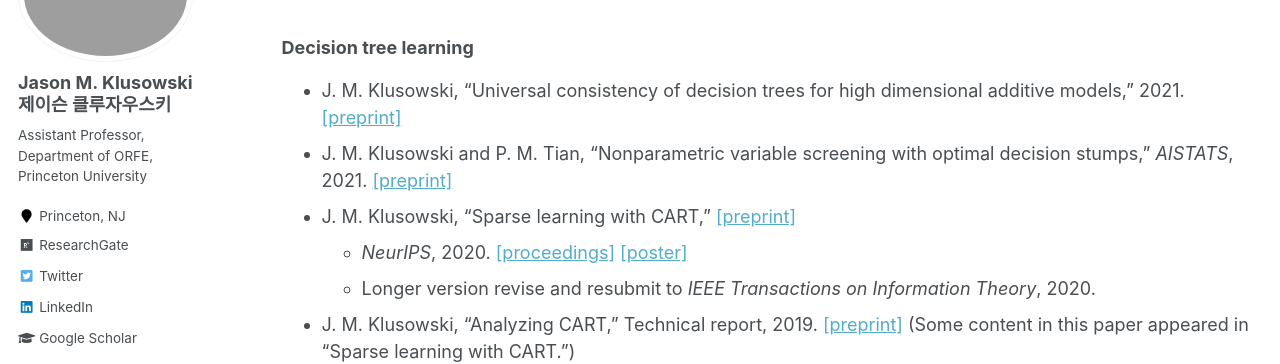
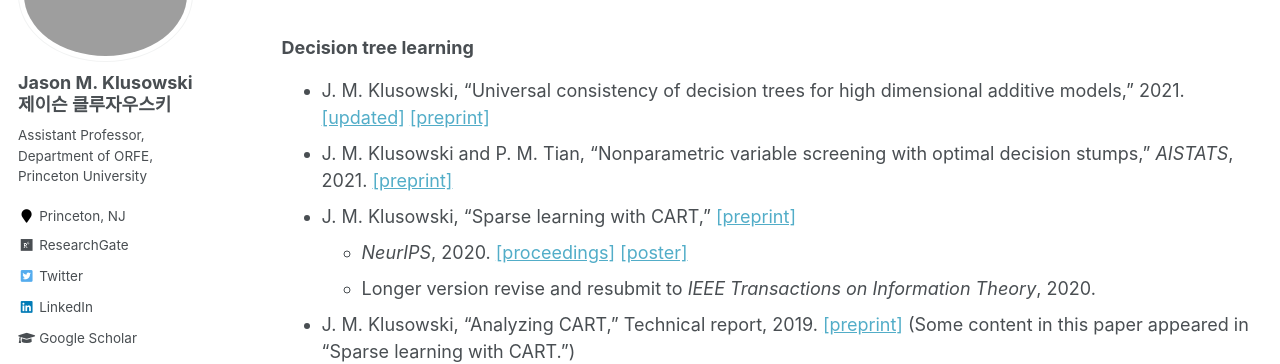
Before and after one commit to jasonklusowski/jasonklusowski.github.io, a Jekyll site: the page built from _pages/publications.md, in a window 1280 px wide and 900 px high. Shown: the part 190-554 px from the top of the window. Built offline with Jekyll 4.4.1, drawn with Linux system fonts in a browser that asks for light colours; formulas are drawn with MathJax 3.

Commit message:
Update publications.md

```diff
--- a/_pages/publications.md
+++ b/_pages/publications.md
@@ -9,7 +9,7 @@ You can also find my articles on my [Google Scholar profile](https://scholar.goo
 
 ### Decision tree learning
 
-* J. M. Klusowski, "Universal consistency of decision trees for high dimensional additive models," 2021. [[preprint]](https://arxiv.org/pdf/2104.13881.pdf)
+* J. M. Klusowski, "Universal consistency of decision trees for high dimensional additive models," 2021. [[updated]](https://jasonklusowski.github.io/files/cart_adapt.pdf) [[preprint]](https://arxiv.org/pdf/2104.13881.pdf)
 * J. M. Klusowski and P. M. Tian, "Nonparametric variable screening with optimal decision stumps," _AISTATS_, 2021. [[preprint]](https://arxiv.org/pdf/2011.02683.pdf)
 * J. M. Klusowski, "Sparse learning with CART," [[preprint]](https://arxiv.org/pdf/2006.04266.pdf)
   - _NeurIPS_, 2020. [[proceedings]](https://papers.nips.cc/paper/2020/file/85fc37b18c57097425b52fc7afbb6969-Paper.pdf) [[poster]](https://jasonklusowski.github.io/files/cart_poster.pdf)
```
